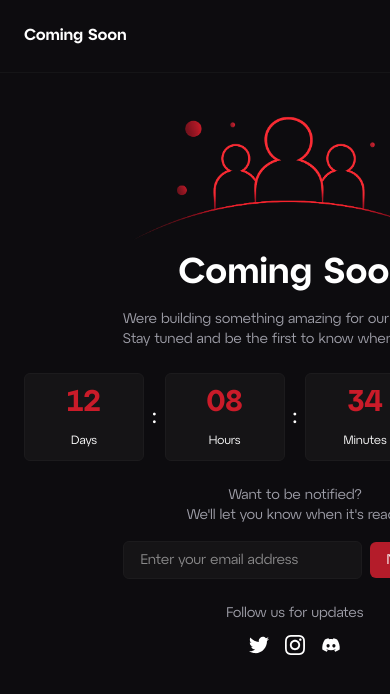
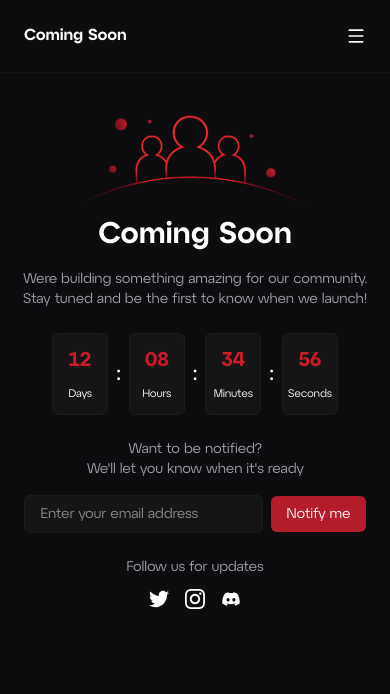
Before and after one commit to Davemafy/trailer-park, a React (Vite) app: page /coming-soon in a window 390 px wide. Shown: the top 694 px of the page. Built offline with nearby package versions, Linux system fonts and the light colour scheme; no server answers.

Commit message:
Update coming soon page

```diff
--- a/src/features/coming-soon/index.tsx
+++ b/src/features/coming-soon/index.tsx
@@ -26,7 +26,7 @@ const ComingSoon = () => {
         <h1 className="text-base font-semibold">Coming Soon</h1>
         <button
           onClick={() => alert("Coming soon!")}
-          className="hidden rounded-full bg-neutral-900 p-2 px-5 text-sm sm:block"
+          className="hidden rounded-full bg-neutral-900 p-2 px-5 text-sm md:block"
         >
           Get Alerted
         </button>
@@ -36,37 +36,37 @@ const ComingSoon = () => {
           {sidebarOpen && <X size={20} className="fill-[#9698P99] hover:fill-white" />}
         </button>
       </div>
-      <div className="flex h-full flex-wrap gap-4 overflow-y-auto p-6 py-10 [&::-webkit-scrollbar]:hidden">
+      <div className="flex h-full flex-wrap gap-4 overflow-y-auto px-5 py-10 [&::-webkit-scrollbar]:hidden">
         <div className="mx-auto flex flex-col items-center gap-6">
           <div className="flex flex-col items-center gap-2">
-            <img className="max-w-[30rem]" src={comingSoonPath} alt="" />
+            <img className="w-full max-w-[30rem]" src={comingSoonPath} alt="" />
             <div className="flex flex-col gap-4 text-center">
-              <h1 className="text-4xl font-semibold">Coming Soon</h1>
+              <h1 className="text-3xl font-semibold sm:text-4xl">Coming Soon</h1>
               <p className="text-sm text-zinc-400">
-                Were building something amazing for our community. <br />
-                Stay tuned and be the first to know when we launch!
+                Were building something amazing for our community. Stay tuned and be the first to
+                know when we launch!
               </p>
             </div>
           </div>
-          <div className="flex items-center gap-2">
-            <div className="flex h-22 w-30 flex-col items-center justify-center gap-3 rounded-md border border-[#1c1b1d] bg-[#151416]">
-              <h3 className="text-3xl font-semibold text-[#ca1b29]">12</h3>
-              <span className="text-xs">Days</span>
+          <div className="xs:flex grid place-items-center items-center justify-center gap-2">
+            <div className="xs:w-14 flex w-30 flex-col items-center justify-center gap-3 rounded-md border border-[#1c1b1d] bg-[#151416] py-3 sm:h-22 sm:w-30">
+              <h3 className="text-xl font-semibold text-[#ca1b29] sm:text-3xl">12</h3>
+              <span className="text-[11px] sm:text-xs">Days</span>
             </div>
-            <span className="text-xl font-medium">:</span>
-            <div className="flex h-22 w-30 flex-col items-center justify-center gap-3 rounded-md border border-[#1c1b1d] bg-[#151416]">
-              <h3 className="text-3xl font-semibold text-[#ca1b29]">08</h3>
-              <span className="text-xs">Hours</span>
+            <span className="text-xl font-medium hidden xs:block">:</span>
+            <div className="xs:w-14 flex w-30 flex-col items-center justify-center gap-3 rounded-md border border-[#1c1b1d] bg-[#151416] py-3 sm:h-22 sm:w-30">
+              <h3 className="text-xl font-semibold text-[#ca1b29] sm:text-3xl">08</h3>
+              <span className="text-[11px] sm:text-xs">Hours</span>
             </div>
-            <span className="text-xl font-medium">:</span>
-            <div className="flex h-22 w-30 flex-col items-center justify-center gap-3 rounded-md border border-[#1c1b1d] bg-[#151416]">
-              <h3 className="text-3xl font-semibold text-[#ca1b29]">34</h3>
-              <span className="text-xs">Minutes</span>
+            <span className="text-xl font-medium hidden xs:block">:</span>
+            <div className="xs:w-14 flex w-30 flex-col items-center justify-center gap-3 rounded-md border border-[#1c1b1d] bg-[#151416] py-3 sm:h-22 sm:w-30">
+              <h3 className="text-xl font-semibold text-[#ca1b29] sm:text-3xl">34</h3>
+              <span className="text-[11px] sm:text-xs">Minutes</span>
             </div>
-            <span className="text-xl font-medium">:</span>
-            <div className="flex h-22 w-30 flex-col items-center justify-center gap-3 rounded-md border border-[#1c1b1d] bg-[#151416]">
-              <h3 className="text-3xl font-semibold text-[#ca1b29]">56</h3>
-              <span className="text-xs">Seconds</span>
+            <span className="text-xl font-medium hidden xs:block">:</span>
+            <div className="xs:w-14 flex w-30 flex-col items-center justify-center gap-3 rounded-md border border-[#1c1b1d] bg-[#151416] py-3 sm:h-22 sm:w-30">
+              <h3 className="text-xl font-semibold text-[#ca1b29] sm:text-3xl">56</h3>
+              <span className="text-[11px] sm:text-xs">Seconds</span>
             </div>
           </div>
           <div className="flex flex-col items-center justify-center gap-4">
```
